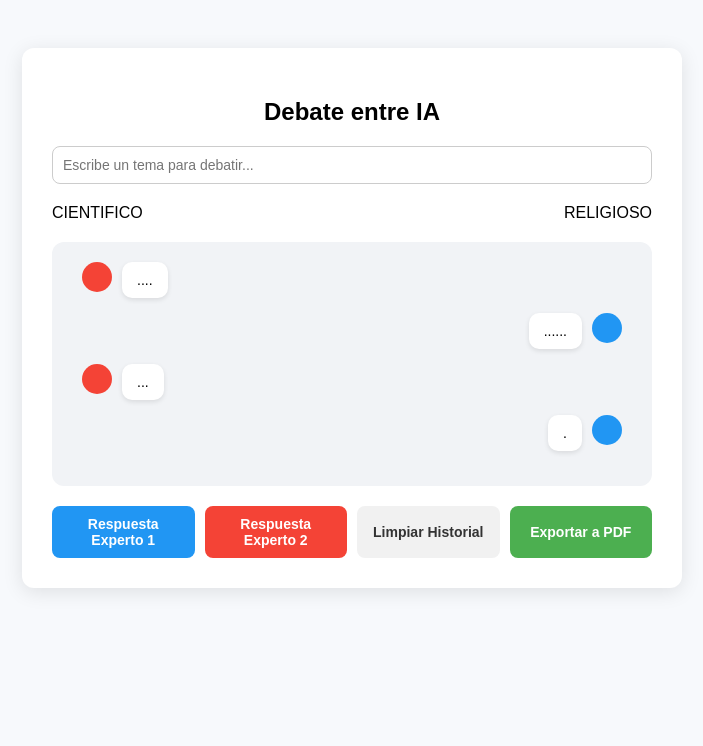
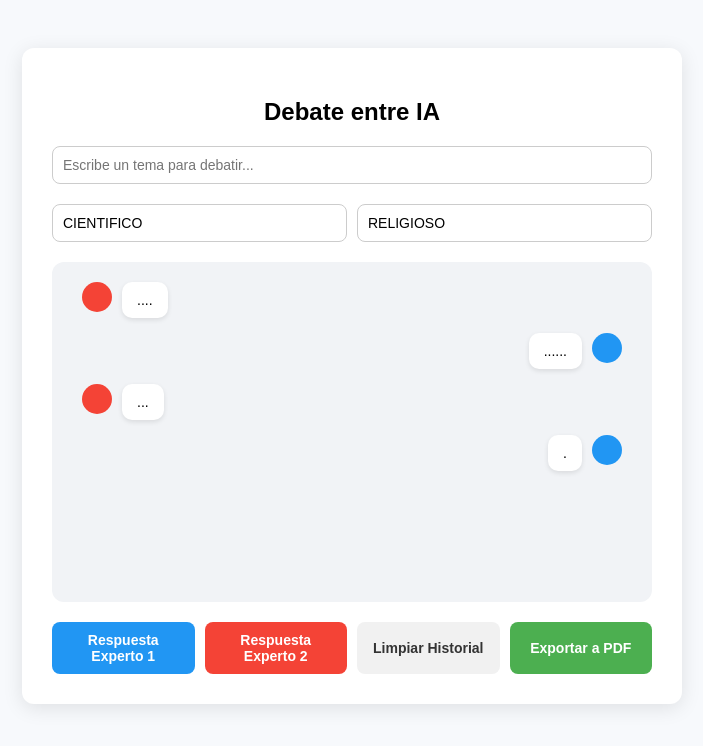
Before and after one commit to JoaoDr25/Dialogo-Entre-Expertos, a website: page public/index.html in a window 1280 px wide. Shown: the whole page, without its empty margins (288-991 px from the left). Drawn offline with Linux system fonts and the light colour scheme.

Commit message:
agregado style

```diff
--- a/public/style.css
+++ b/public/style.css
@@ -28,7 +28,7 @@ h2 {
   margin-bottom: 20px;
 }
 
-.selectors select {
+.selectors label {
   flex: 1;
   padding: 10px;
   font-size: 14px;
@@ -154,3 +154,12 @@ h2 {
   cursor: pointer;
   font-weight: bold;
 }
+.chat-box {
+  background: #f1f3f6;
+  border-radius: 12px;
+  padding: 20px;
+  height: 300px;              /* Altura fija */
+  overflow-y: auto;           /* Scroll vertical si hay mucho contenido */
+  overflow-x: hidden;         /* Oculta el scroll horizontal */
+  margin-bottom: 20px;
+}
```
